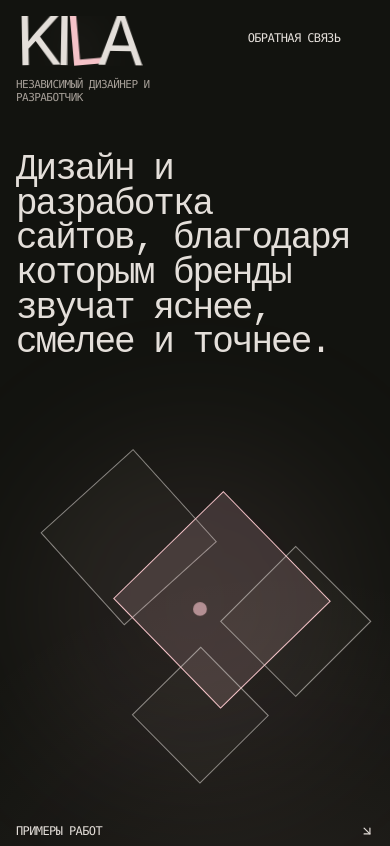
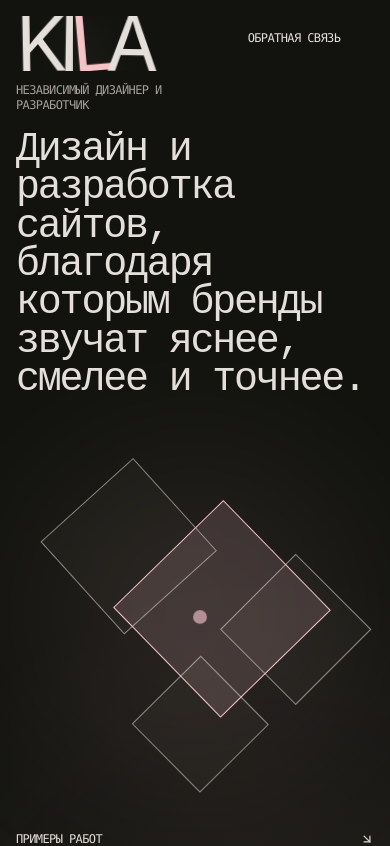
Before and after one commit to KillaRZVR/kila-portfolio, a Next.js app: page / in a window 390 px wide. Shown: the top 846 px of the page. Built offline with nearby package versions, Linux system fonts and the light colour scheme; a web font is replaced by a local one.

Commit message:
Telegram task: смотри мне короче надо сделать вот кило независимый дизайнер разработчик

```diff
--- a/app/page.tsx
+++ b/app/page.tsx
@@ -14,7 +14,7 @@ export default function Home() {
         <section className="relative grid min-h-[clamp(22rem,62vh,38rem)] grid-cols-1 gap-6 pb-8 pt-2 lg:grid-cols-12 lg:grid-rows-[1fr_auto]">
           <div className="relative order-1 flex min-h-[18rem] items-center lg:col-span-6 lg:row-span-2 lg:min-h-0">
             <div className="absolute -inset-8 -z-10 bg-[radial-gradient(ellipse_at_left,rgba(245,194,200,0.12),transparent_64%)]" />
-            <h1 className="font-xanmono text-balance max-w-[45rem] text-[clamp(2.25rem,3.75vw,3.75rem)] font-normal leading-[0.96] tracking-[-0.055em]">
+            <h1 className="font-xanmono text-balance max-w-[45rem] text-[clamp(2.5rem,3.75vw,3.75rem)] font-normal leading-[0.96] tracking-[-0.055em]">
               {siteData.heroNote}
             </h1>
           </div>
--- a/components/header.tsx
+++ b/components/header.tsx
@@ -13,7 +13,7 @@ export function Header() {
     <header id="top" className="relative z-40 px-4 pt-4 sm:px-6 sm:pt-5 lg:px-8">
       <div className="flex items-start justify-between gap-6">
         <a href="#top" className="block w-[58vw] sm:w-[36vw] lg:w-[25vw] lg:max-w-[28rem]" aria-label="На главную">
-          <span className="flex overflow-hidden text-[clamp(4.3rem,10vw,9.5rem)] font-normal leading-[0.72] tracking-[-0.11em]">
+          <span className="flex overflow-hidden text-[clamp(4.8rem,10vw,9.5rem)] font-normal leading-[0.72] tracking-[-0.11em]">
             {siteData.brand.split("").map((letter, index) => (
               <motion.span
                 key={`${letter}-${index}`}
@@ -30,7 +30,7 @@ export function Header() {
             initial={{ opacity: 0, y: 8 }}
             animate={{ opacity: 1, y: 0 }}
             transition={{ delay: 0.55, duration: 0.5 }}
-            className="font-telemetry mt-3 block max-w-60 text-[11px] uppercase leading-tight text-muted-foreground sm:text-xs"
+            className="font-telemetry mt-3 block max-w-60 text-[12px] uppercase leading-tight text-muted-foreground sm:text-xs"
           >
             {siteData.eyebrow}
           </motion.span>
```
Also changed, not shown: components/hero-artifact.tsx (line endings or trailing spaces).
